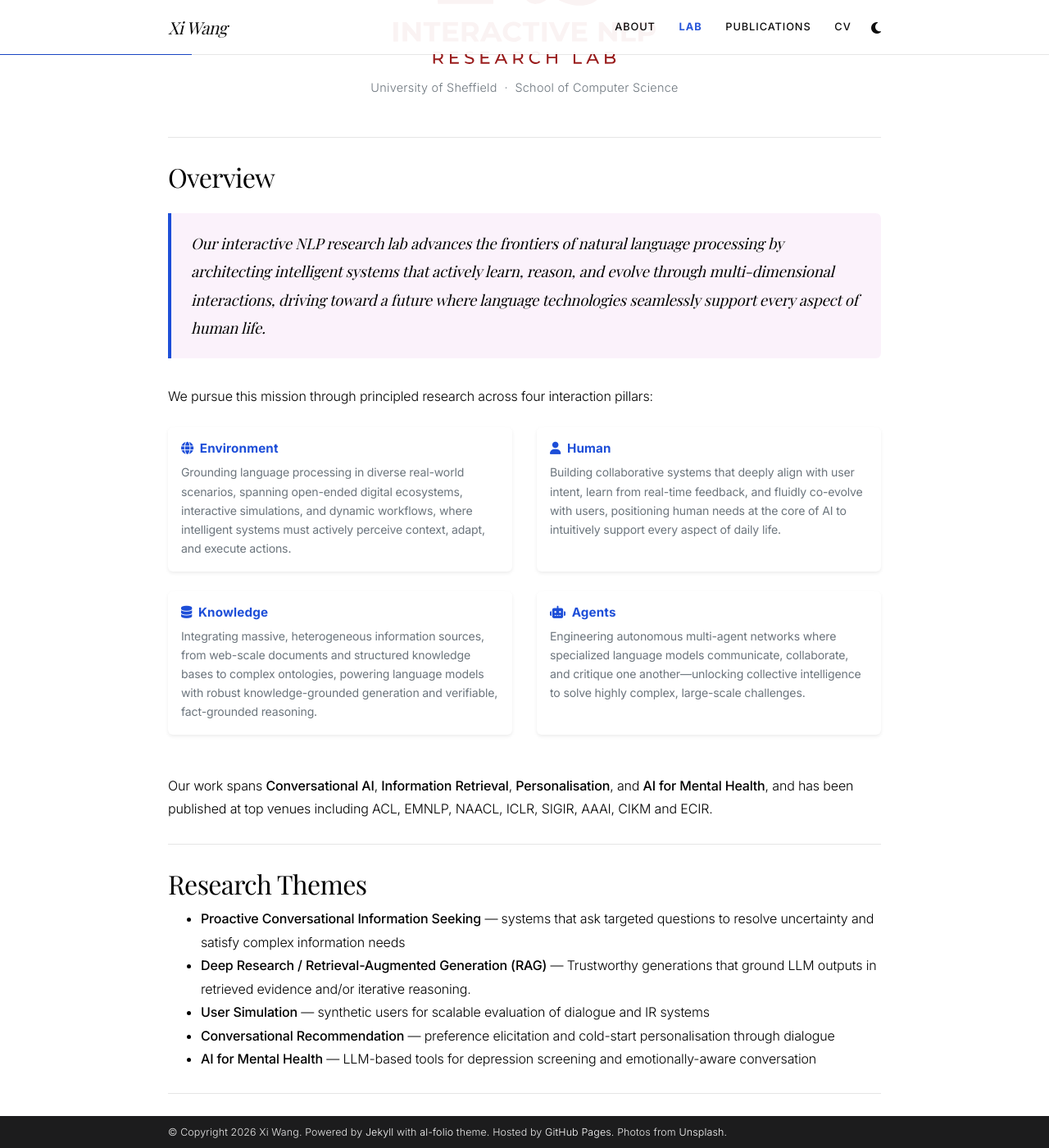
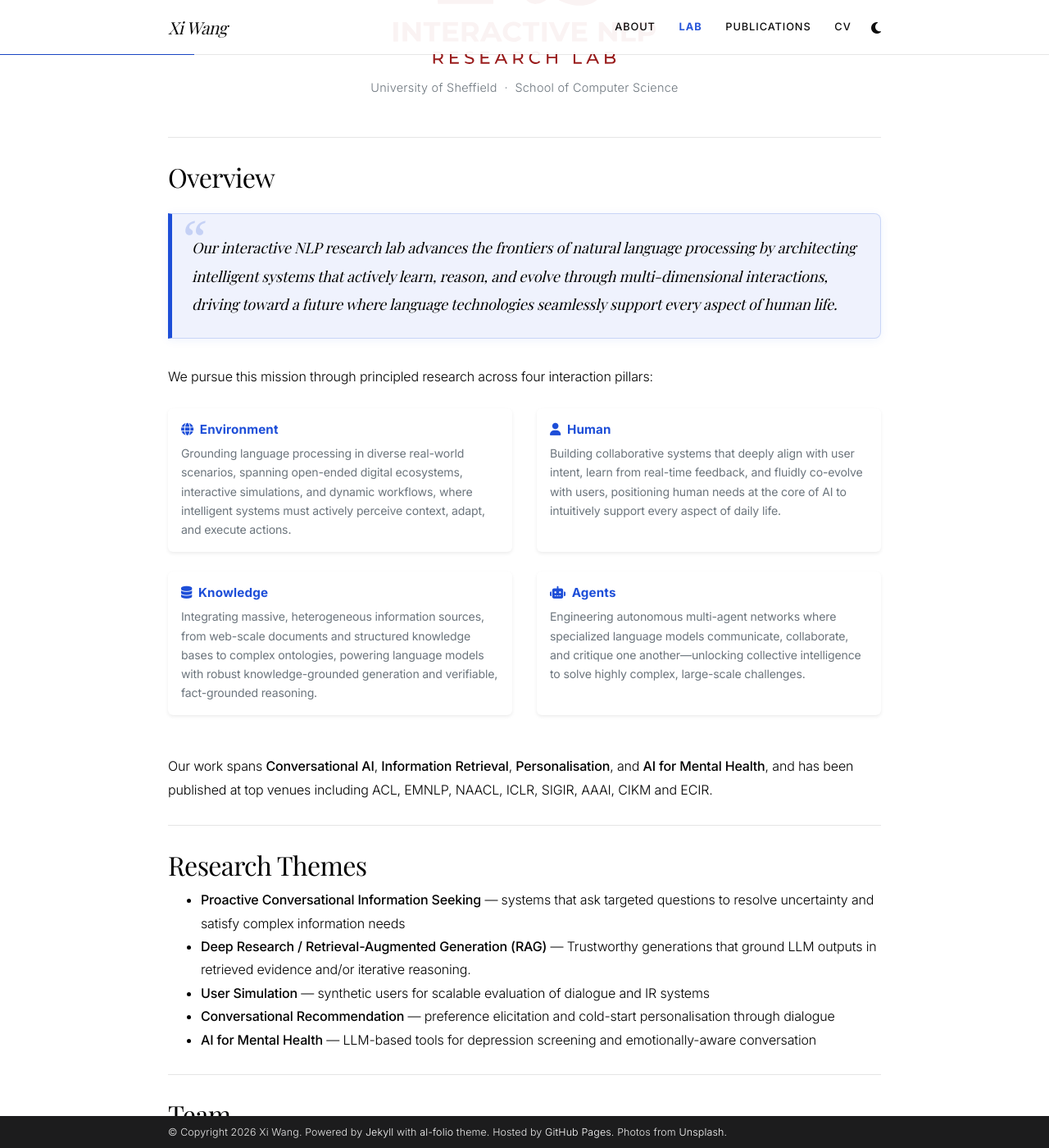
Before and after one commit to wangxieric/wangxieric.github.io, a Jekyll site: the page built from _pages/lab.md, in a window 1280 px wide and 1400 px high, scrolled down 280 px. Shown: the whole window at 82% size. Built offline with Jekyll 4.4.1, drawn with Linux system fonts in a browser that asks for light colours; some web fonts are replaced; comment, search, counter and statistics services are not loaded; a style sheet for code colours, icons or effects is not loaded.

Commit message:
Update _custom.scss

```diff
--- a/_sass/_custom.scss
+++ b/_sass/_custom.scss
@@ -553,20 +553,42 @@
 
 // Mission statement block
 .lab-mission {
+  position: relative;
   font-family: 'Playfair Display', Georgia, serif;
-  font-size: 1.15rem;
+  font-size: 1.13rem;
   font-style: italic;
-  line-height: 1.85;
+  line-height: 1.9;
   color: var(--global-text-color);
-  border-left: 4px solid var(--global-theme-color);
-  background: var(--global-code-bg-color);
-  padding: 1.25rem 1.5rem;
-  border-radius: 0 6px 6px 0;
+  background: rgba(29, 78, 216, 0.07);
+  border: 1px solid rgba(29, 78, 216, 0.18);
+  border-left: 5px solid #1d4ed8;
+  border-radius: 0 8px 8px 0;
+  padding: 1.5rem 1.75rem 1.5rem 1.5rem;
   margin: 1.5rem 0 2rem;
+  box-shadow: 0 2px 12px rgba(29, 78, 216, 0.07);
+
+  &::before {
+    content: '\201C';
+    font-family: Georgia, serif;
+    font-size: 4rem;
+    line-height: 1;
+    color: rgba(29, 78, 216, 0.2);
+    position: absolute;
+    top: -0.15rem;
+    left: 0.6rem;
+    pointer-events: none;
+  }
 }
 
 html[data-theme='dark'] .lab-mission {
-  background: rgba(255, 255, 255, 0.04);
+  background: rgba(29, 78, 216, 0.12);
+  border-color: rgba(29, 78, 216, 0.35);
+  border-left-color: #60a5fa;
+  box-shadow: none;
+
+  &::before {
+    color: rgba(96, 165, 250, 0.25);
+  }
 }
 
 // Interaction pillar cards on the lab page
```
